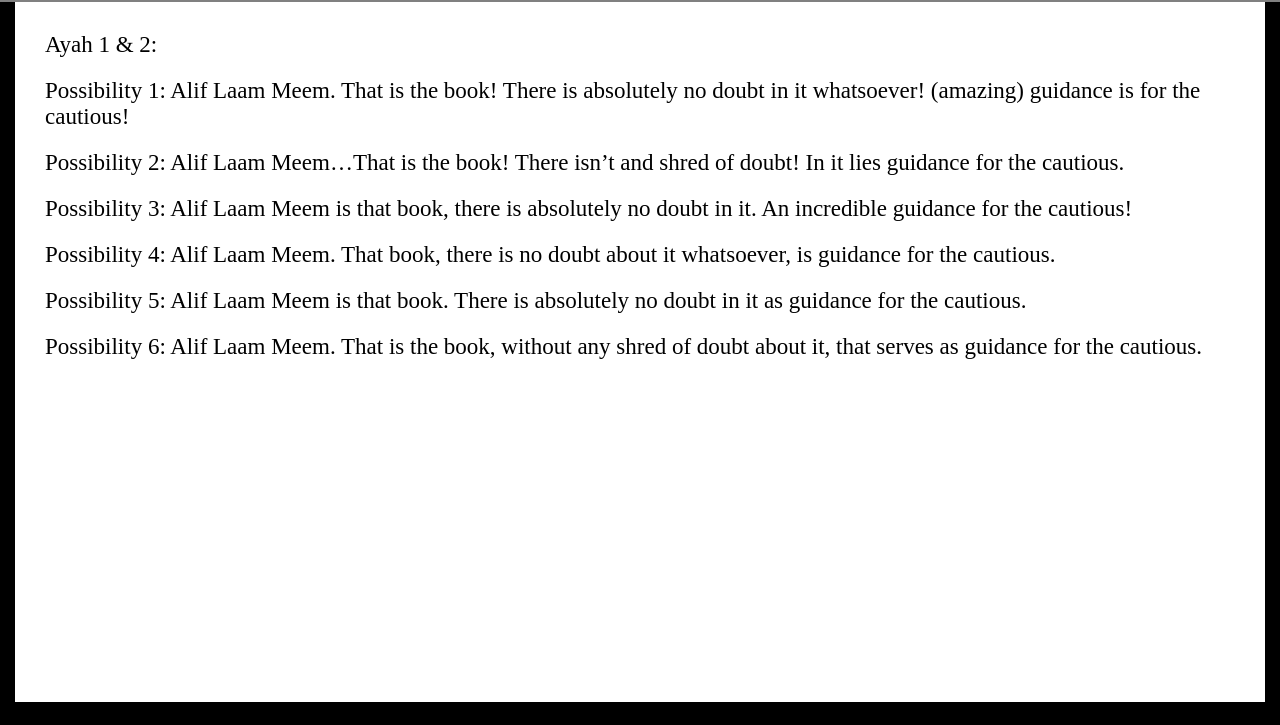
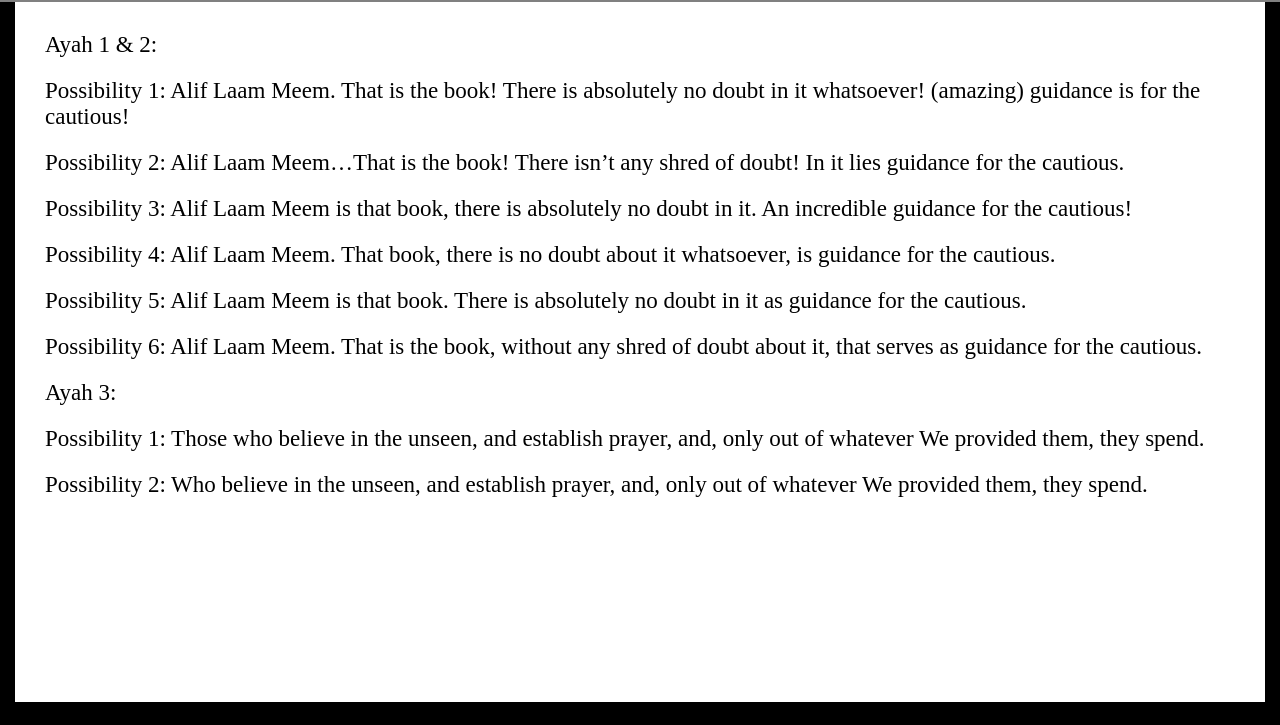
Before and after one commit to asad-khilji/baqarah, a plain HTML site: page index.html in a window 1280 px wide. Shown: the part 75-800 px from the top of the page. Drawn offline with Linux system fonts and the light colour scheme.

Commit message:
added ayah 3

```diff
--- a/index.html
+++ b/index.html
@@ -19,7 +19,7 @@
 
     <p>Possibility 1: Alif Laam Meem. That is the book! There is absolutely no doubt in it whatsoever! (amazing) guidance is for the cautious!</p>
 
-    <p>Possibility 2: Alif Laam Meem…That is the book! There isn’t and shred of doubt! In it lies guidance for the cautious. </p>
+    <p>Possibility 2: Alif Laam Meem…That is the book! There isn’t any shred of doubt! In it lies guidance for the cautious. </p>
 
     <p>Possibility 3: Alif Laam Meem is that book, there is absolutely no doubt in it. An incredible guidance for the cautious!</p>
 
@@ -29,6 +29,12 @@
 
     <p>Possibility 6: Alif Laam Meem. That is the book, without any shred of doubt about it, that serves as guidance for the cautious.</p>
 
+    <p>Ayah 3:</p>
+
+    <p>Possibility 1: Those who believe in the unseen, and establish prayer, and, only out of whatever We provided them, they spend.</p>
+
+    <p>Possibility 2: Who believe in the unseen, and establish prayer, and, only out of whatever We provided them, they spend.</p>
+
     </main>
 
 </body>
```
